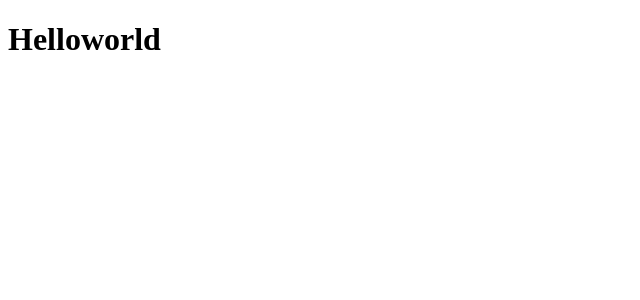
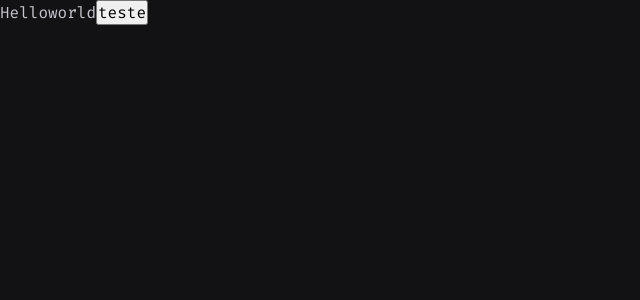
Before and after one commit to jrbytes/02-ignite-timer, a React (Vite) app: page / in a window 1280 px wide. Shown: the top 300 px of the page, without its empty margins (0-640 px from the left). Built offline with nearby package versions, Linux system fonts and the light colour scheme.

Commit message:
adicionado estilos globais, tipagem de temas, e styled-components

```diff
--- a/index.html
+++ b/index.html
@@ -2,8 +2,10 @@
 <html lang="en">
   <head>
     <meta charset="UTF-8" />
+    <link rel="preconnect" href="https://fonts.googleapis.com">
+    <link rel="preconnect" href="https://fonts.gstatic.com" crossorigin>
     <meta name="viewport" content="width=device-width, initial-scale=1.0" />
-
+    <link href="https://fonts.googleapis.com/css2?family=Fira+Code:wght@400;700&display=swap" rel="stylesheet">
     <title>ignite timer</title>
   </head>
   <body>
--- a/src/App.tsx
+++ b/src/App.tsx
@@ -1,5 +1,15 @@
+import { ThemeProvider } from 'styled-components'
+
+import { GlobalStyle } from './styles/global'
+import { defaultTheme } from './styles/themes/default'
+
 export function App() {
   return (
-    <h1>Helloworld</h1>
+    <ThemeProvider theme={defaultTheme}>
+      Helloworld
+      <button>teste</button>
+
+      <GlobalStyle />
+    </ThemeProvider>
   )
 }
--- /dev/null
+++ b/src/styles/global.ts
@@ -0,0 +1,27 @@
+import { createGlobalStyle } from 'styled-components'
+
+export const GlobalStyle = createGlobalStyle`
+  * {
+    margin: 0;
+    padding: 0;
+    box-sizing: border-box;
+  }
+
+  :focus {
+    outline: 0;
+    box-shadow: 0 0 0 2px ${({ theme }) => theme.green500};
+  }
+
+  body {
+    ${({ theme }) => `
+      background-color: ${theme.gray900};
+      color: ${theme.gray300};
+    `}
+  }
+
+  body, input, textarea, button {
+    font-family: 'Fira Code', sans-serif;
+    font-weight: 400;
+    font-size: 1rem;
+  }
+`
--- /dev/null
+++ b/src/styles/themes/default.ts
@@ -0,0 +1,21 @@
+export const defaultTheme = {
+  white: '#FFF',
+
+  gray100: '#E1E1E6',
+  gray300: '#C4C4CC',
+  gray400: '#8D8D99',
+  gray500: '#7C7C8A',
+  gray600: '#323238',
+  gray700: '#29292E',
+  gray800: '#202024',
+  gray900: '#121214',
+
+  green300: '#00B37E',
+  green500: '#00875F',
+  green700: '#015F43',
+
+  red500: '#AB222E',
+  red700: '#7A1921',
+
+  yellow500: '#FBA94C',
+}
```
Also changed, not shown: src/@types/styled.d.ts (added, +8 -0 lines), 1 other file (tests, documents, lock files or other folders).
